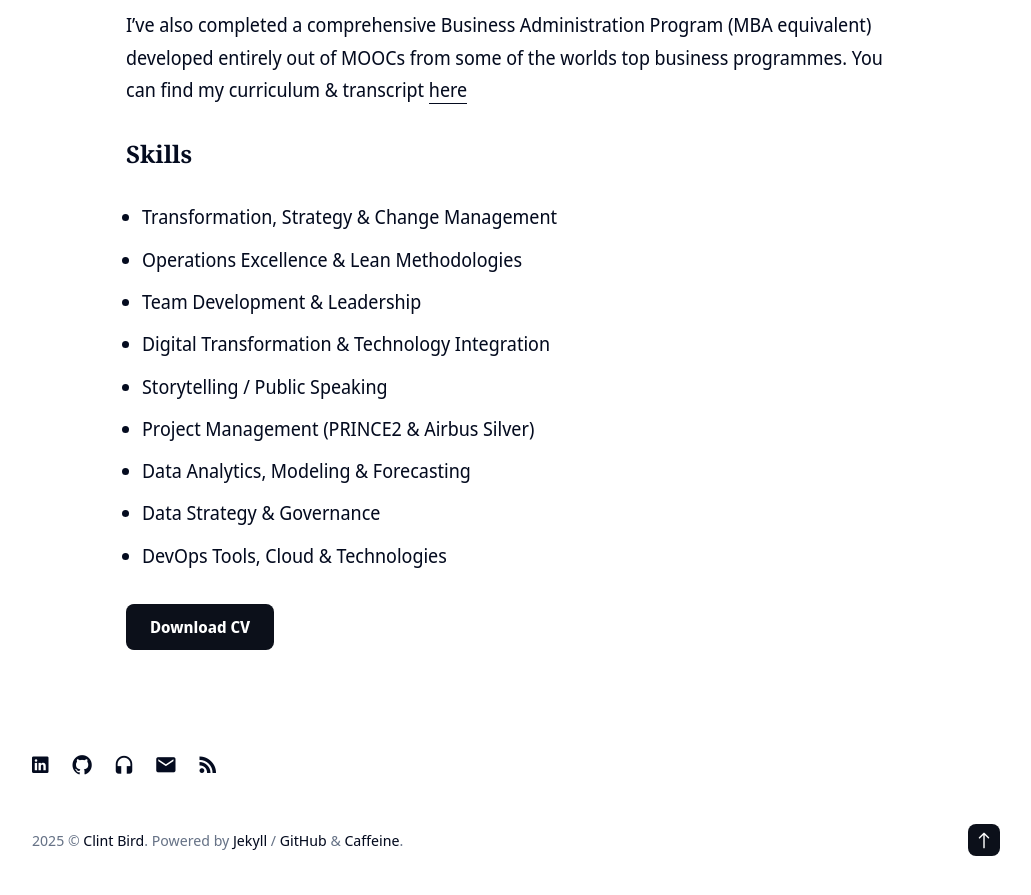
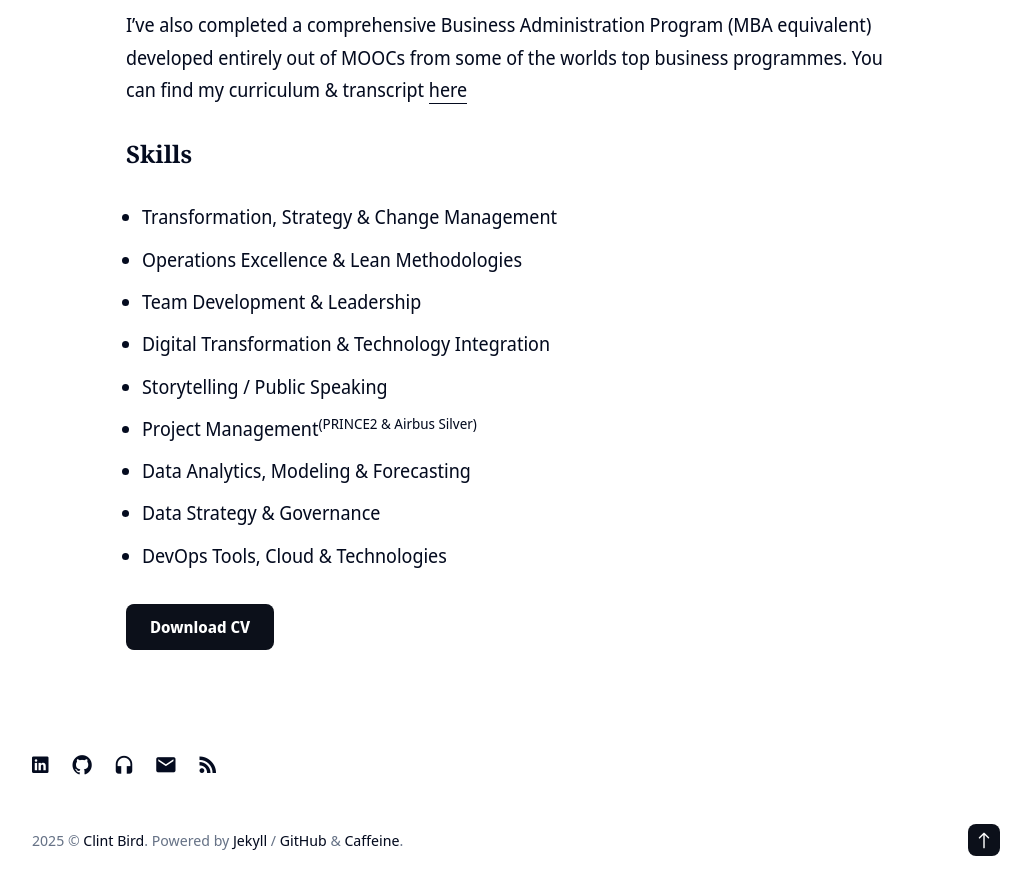
Before and after one commit to clintjb/clintjb.github.io, a Jekyll site: the page built from _pages/cv.md, in a window 1280 px wide and 900 px high, scrolled down 1517 px. Shown: the top 895 px of the window, without its empty margins (124-1155 px from the left). Built offline with Jekyll 4.4.1, drawn with Linux system fonts in a browser that asks for light colours; nearby versions of some CDN libraries.

Commit message:
PM Certificate Fix

```diff
--- a/_pages/cv.md
+++ b/_pages/cv.md
@@ -31,7 +31,7 @@ I’ve also completed a comprehensive Business Administration Program (MBA equiv
 - Team Development & Leadership
 - Digital Transformation & Technology Integration
 - Storytelling / Public Speaking
-- Project Management (PRINCE2 & Airbus Silver)
+- Project Management<sup>(PRINCE2 & Airbus Silver)</sup>
 - Data Analytics, Modeling & Forecasting
 - Data Strategy & Governance
 - DevOps Tools, Cloud & Technologies
```
